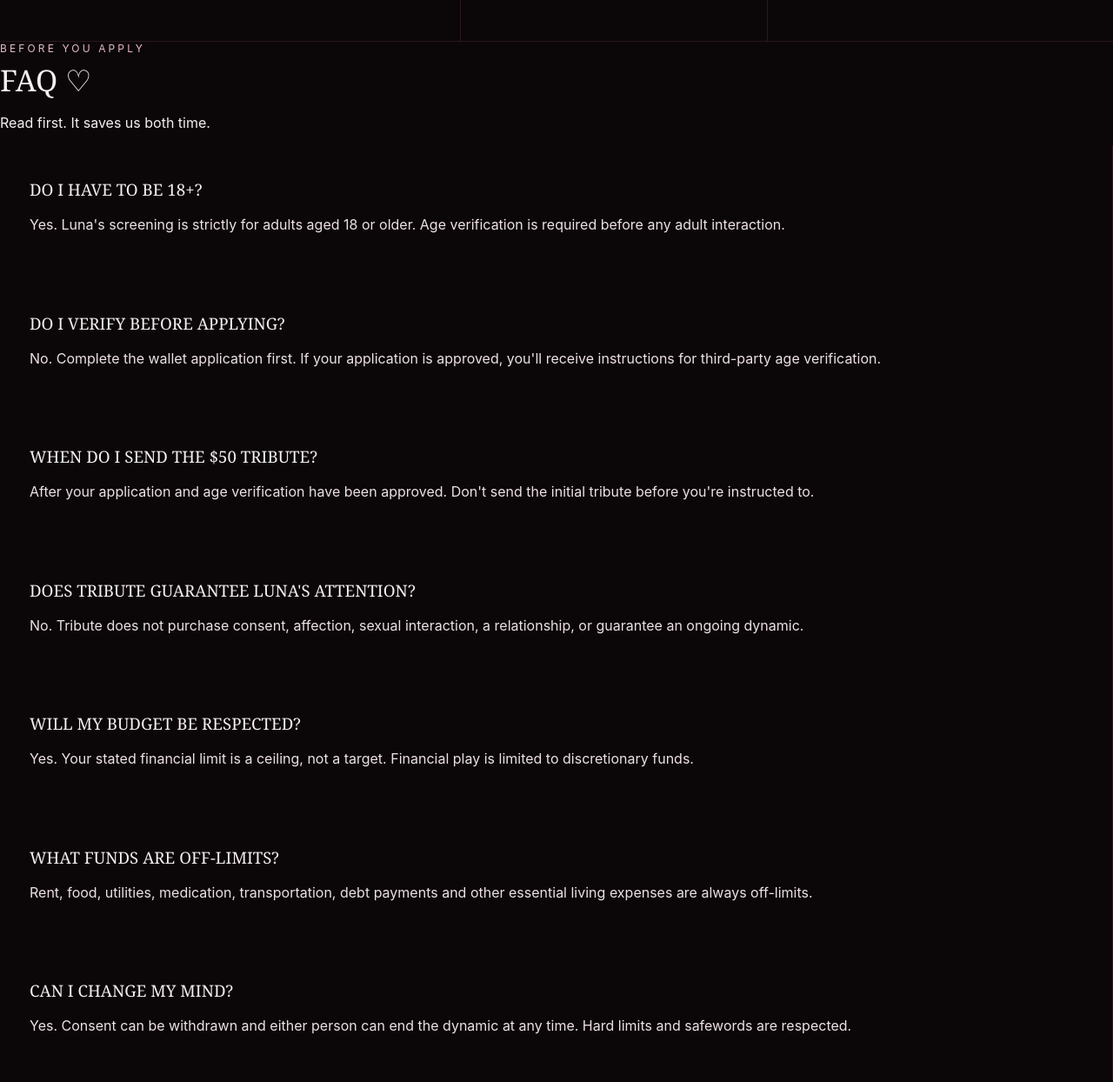
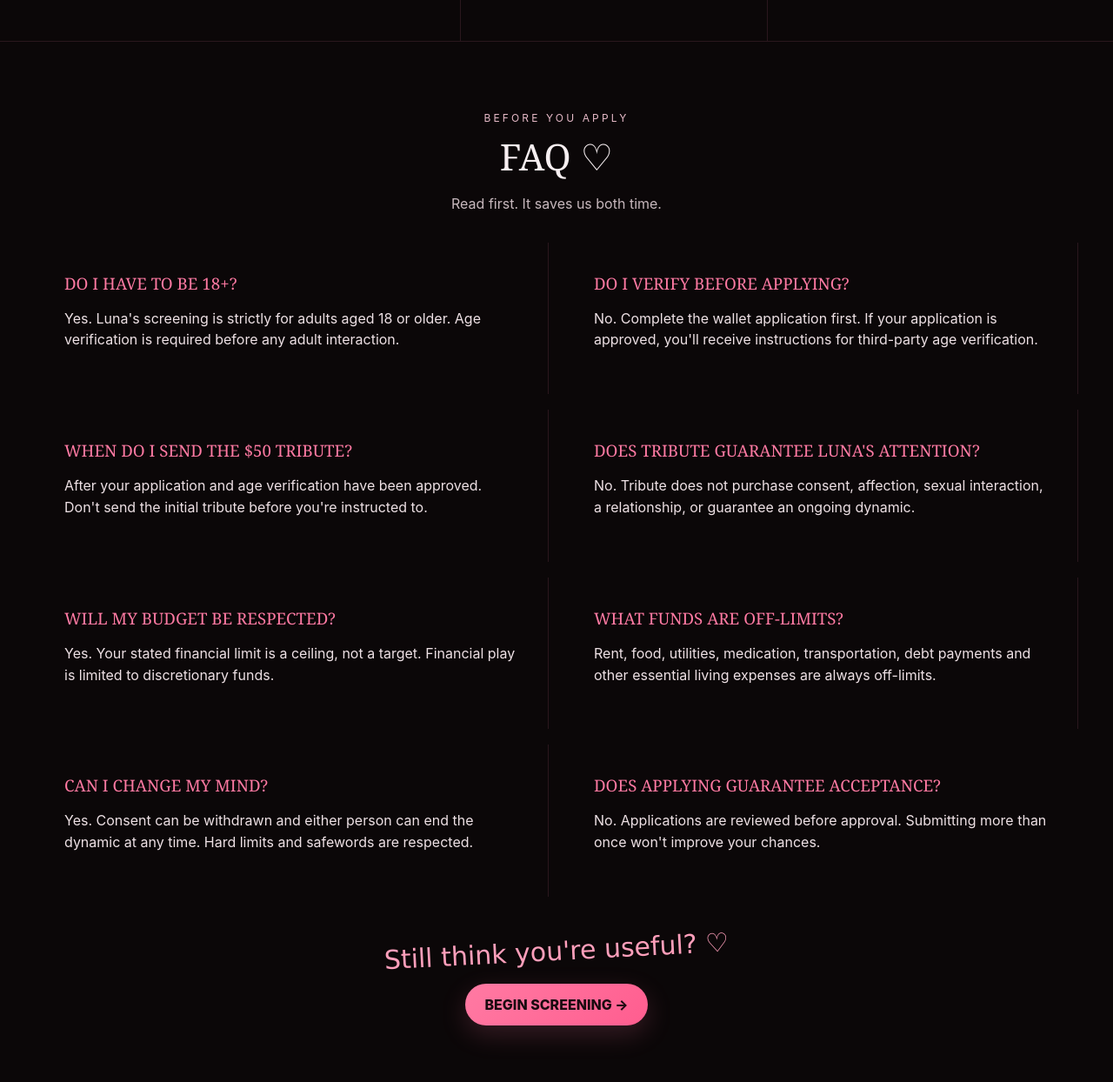
Before and after one commit to goddesselysia8384/luna-screening, a plain HTML site: page index.html in a window 1280 px wide. Shown: the part 1814-3058 px from the top of the page at 87% size. Drawn offline with Linux system fonts and the light colour scheme.

Commit message:
Update styles.css

```diff
--- a/styles.css
+++ b/styles.css
@@ -118,3 +118,62 @@ textarea{min-height:120px;resize:vertical}
   opacity: .8;
   line-height: 1.6;
 }
+/* FAQ */
+.faq-section{
+  padding:80px 20px;
+  scroll-margin-top:90px;
+}
+
+.faq-wrap{
+  max-width:1200px;
+  margin:0 auto;
+}
+
+.faq-heading{
+  text-align:center;
+  margin-bottom:35px;
+}
+
+.faq-heading h2{
+  margin:8px 0;
+  font-size:42px;
+}
+
+.faq-heading p{
+  color:var(--muted);
+}
+
+.faq-grid{
+  display:grid;
+  grid-template-columns:repeat(2,1fr);
+  gap:18px;
+}
+
+.faq-grid .card{
+  height:100%;
+}
+
+.faq-grid h3{
+  color:var(--pink);
+  margin-top:0;
+}
+
+.faq-bottom{
+  text-align:center;
+  margin-top:45px;
+}
+
+.faq-bottom .script{
+  font-size:30px;
+  margin-bottom:20px;
+}
+
+@media(max-width:750px){
+  .faq-grid{
+    grid-template-columns:1fr;
+  }
+
+  .faq-heading h2{
+    font-size:34px;
+  }
+}
```
